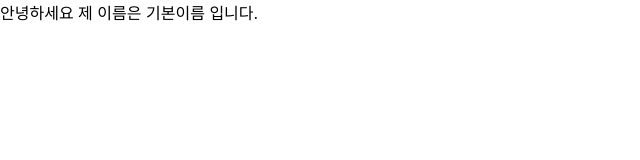
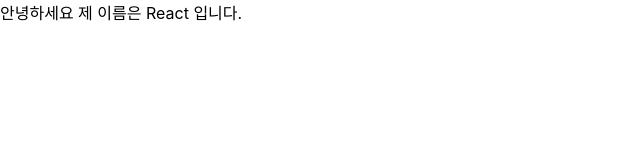
Before and after one commit to minseon33/Like-wet-in-the-light-rain, a React (Create React App) app in the folder theAteOfReact/hello-react/: page / in a window 1280 px wide. Shown: the top 160 px of the page, without its empty margins (0-640 px from the left). Built offline with nearby package versions, Linux system fonts and the light colour scheme.

Commit message:
Update App.js

```diff
--- a/theAteOfReact/hello-react/src/App.js
+++ b/theAteOfReact/hello-react/src/App.js
@@ -1,6 +1,6 @@
 import MyComponent from "./MyComponent";
 const App = () => {
-  return <MyComponent />;
+  return <MyComponent name="React">리액트</MyComponent>;
 };
 
 export default App;
```
